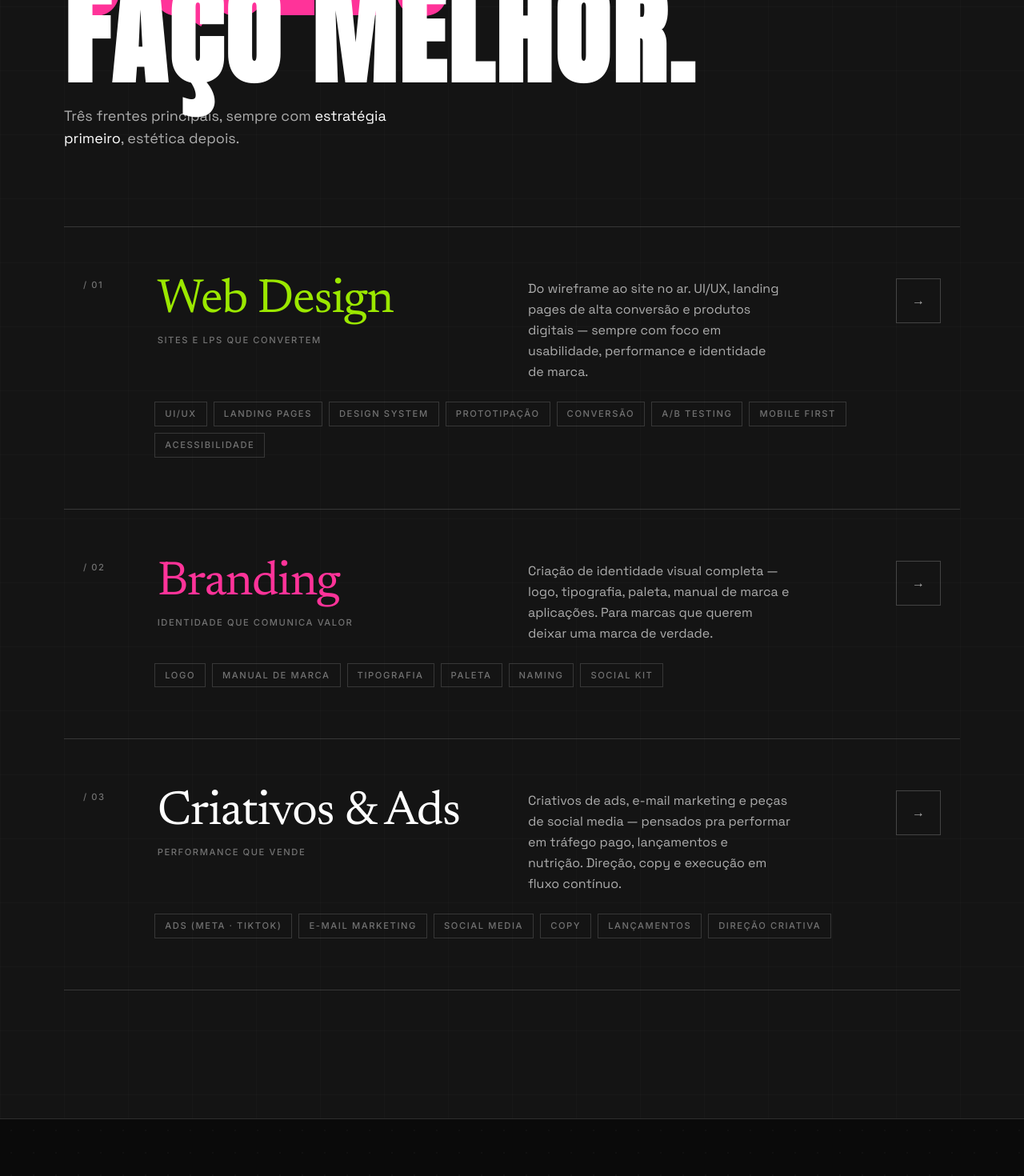
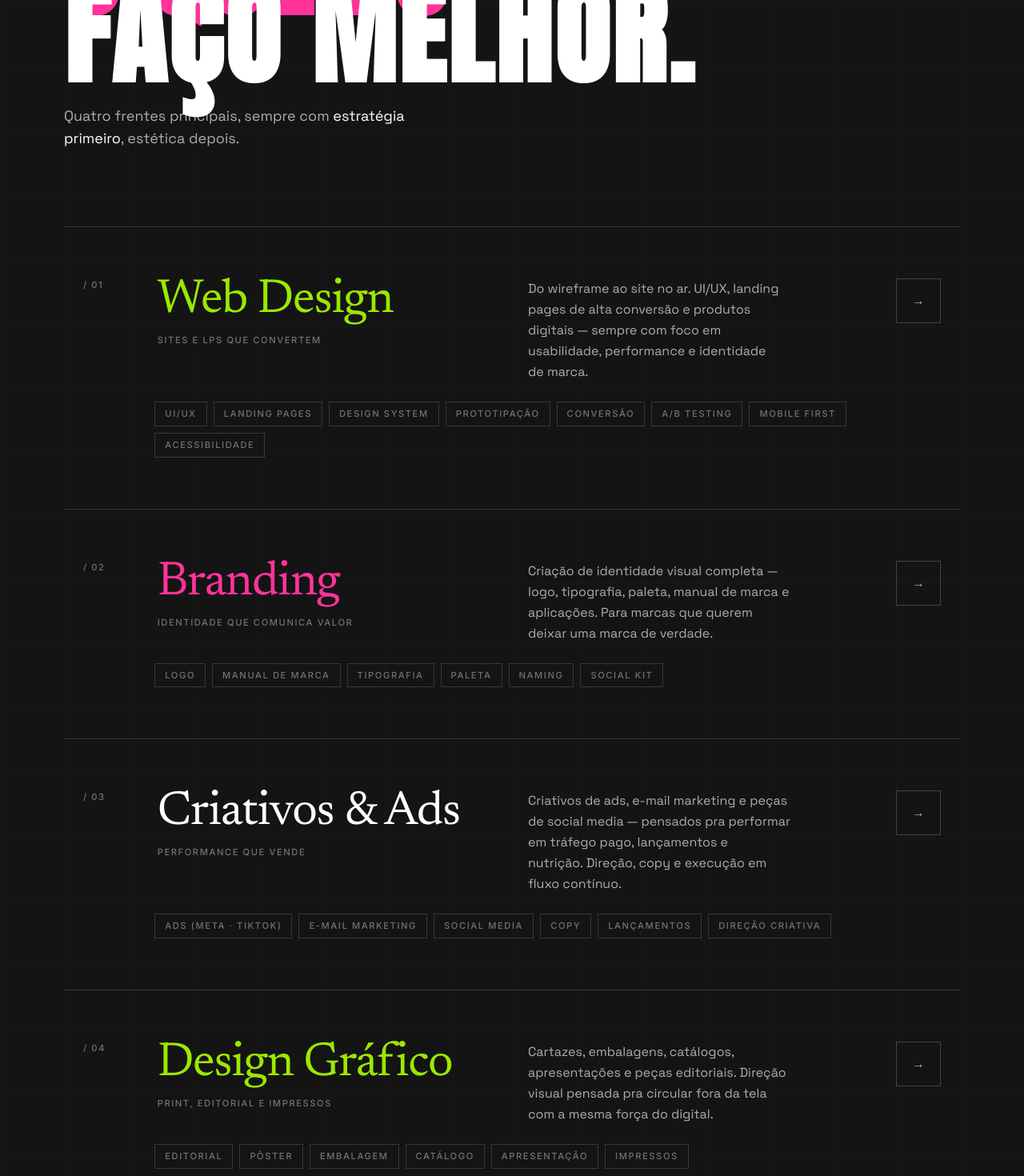
Before and after one commit to mlkbdesigner/PORTY, a React (Vite) app: page / in a window 1280 px wide. Shown: the part 7480-8950 px from the top of the page at 80% size. Built offline with nearby package versions, Linux system fonts and the light colour scheme; a web font is replaced by a local one.

Commit message:
feat(servicos): adiciona Design Gráfico como 4ª frente
Print, editorial e impressos — cartazes, embalagens, catálogos, apresentações.
Atualiza copy de "Três frentes" pra "Quatro frentes".

Co-Authored-By: Claude Opus 4.7 (1M context) <noreply@anthropic.com>

```diff
--- a/src/sections/Servicos.tsx
+++ b/src/sections/Servicos.tsx
@@ -29,6 +29,15 @@ const services = [
       'Criativos de ads, e-mail marketing e peças de social media — pensados pra performar em tráfego pago, lançamentos e nutrição. Direção, copy e execução em fluxo contínuo.',
     tags: ['Ads (Meta · TikTok)', 'E-mail Marketing', 'Social Media', 'Copy', 'Lançamentos', 'Direção Criativa'],
     accent: 'white',
+  },
+  {
+    num: '04',
+    title: 'Design Gráfico',
+    subtitle: 'Print, editorial e impressos',
+    description:
+      'Cartazes, embalagens, catálogos, apresentações e peças editoriais. Direção visual pensada pra circular fora da tela com a mesma força do digital.',
+    tags: ['Editorial', 'Pôster', 'Embalagem', 'Catálogo', 'Apresentação', 'Impressos'],
+    accent: 'lime',
   },
 ]
 
@@ -88,7 +97,7 @@ export default function Servicos() {
               transition={{ duration: 0.8, delay: 0.55 }}
               className="mt-8 max-w-md text-lg text-white-dim text-pretty"
             >
-              Três frentes principais, sempre com{' '}
+              Quatro frentes principais, sempre com{' '}
               <span className="text-white">estratégia primeiro</span>, estética depois.
             </motion.p>
           </div>
```
